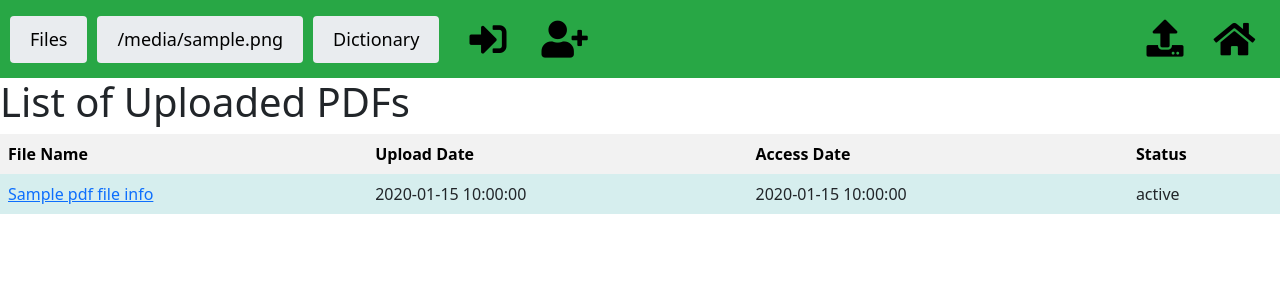
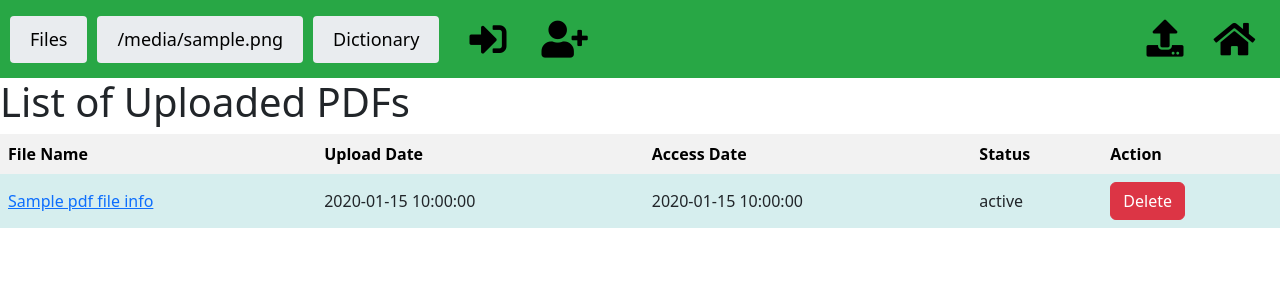
Before and after one commit to wreczek/pdf_viewer_and_dictionary, a Flask app: template app/templates/file_list.html in a window 1280 px wide. Shown: the top 300 px of the page. Run offline with Flask 3, Linux system fonts and the light colour scheme; the template is opened without the code that fills it: most values are stand-ins (such as "Sample title", 1, 10 or a date in 2020); parts of the project's set-up code (start-up, migrations or seed data) failed here and were passed over.

Commit message:
add  delete document button

```diff
--- a/app/templates/file_list.html
+++ b/app/templates/file_list.html
@@ -13,6 +13,7 @@
                 <th>Upload Date</th>
                 <th>Access Date</th>
                 <th>Status</th>
+                <th>Action</th>
             </tr>
         </thead>
         <tbody>
@@ -25,6 +26,13 @@
                     <td>{{ pdf_file_info['upload_date'] }}</td>
                     <td>{{ pdf_file_info['access_date'] }}</td>
                     <td>{{ pdf_file_info['status'] }}</td>
+                    <td>
+                        <form action="{{ url_for('files.delete_file', filename=pdf_file_info['name']) }}"
+                              method="POST">
+                            <input name="csrf_token" type="hidden" value="{{ csrf_token() }}"/>
+                            <button class="btn btn-danger" type="submit">Delete</button>
+                        </form>
+                    </td>
                 </tr>
             {% endfor %}
         </tbody>
```
